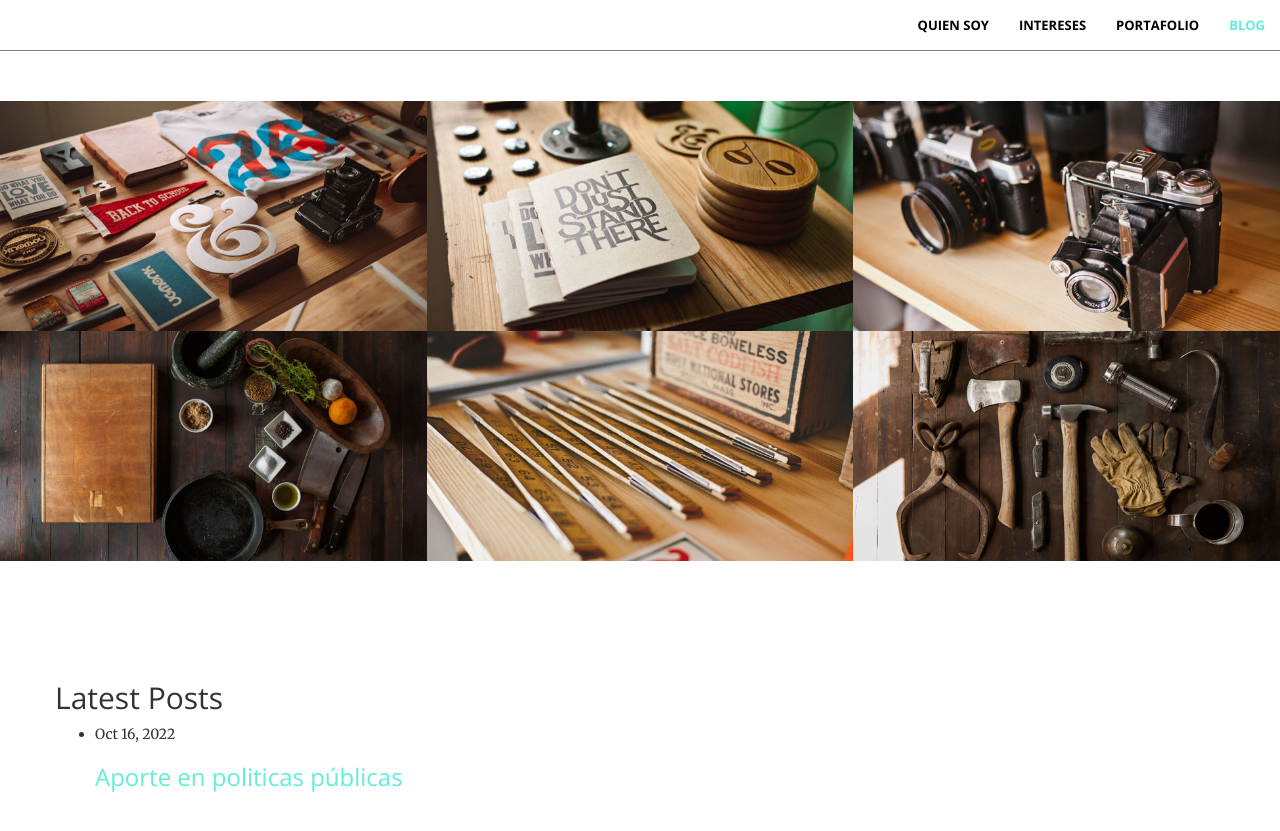
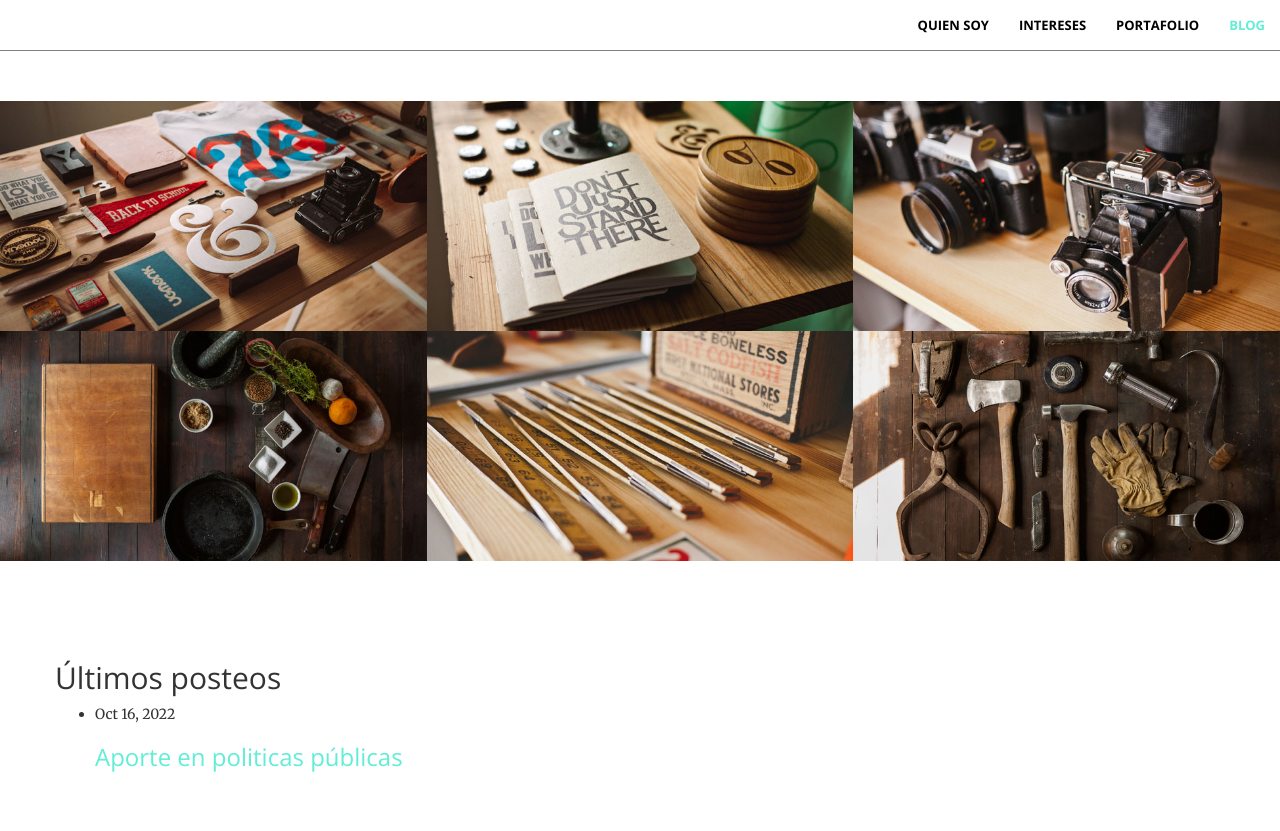
Before and after one commit to AmaliaGuaymasCanavire/amaliaguaymascanavire.github.io, a Jekyll site: the page built from index.html, in a window 1280 px wide and 900 px high, scrolled down 1721 px. Shown: the top 831 px of the window. Built offline with Jekyll 4.4.1, drawn with Linux system fonts in a browser that asks for light colours.

Commit message:
blog personalizado

```diff
--- a/_includes/blog.html
+++ b/_includes/blog.html
@@ -2,7 +2,7 @@
     <div class="container">
         <div class="row">
 			{%- if site.posts.size > 0 -%}
-			<h2 class="post-list-heading">{{ page.list_title | default: "Latest Posts" }}</h2>
+			<h2 class="section-heading">Últimos posteos</h2>
 			<ul class="post-list">
 			  {%- assign post_limit = site.home_post_limit | default: 5 -%}
 			  {%- for post in site.posts limit:post_limit -%}
```
